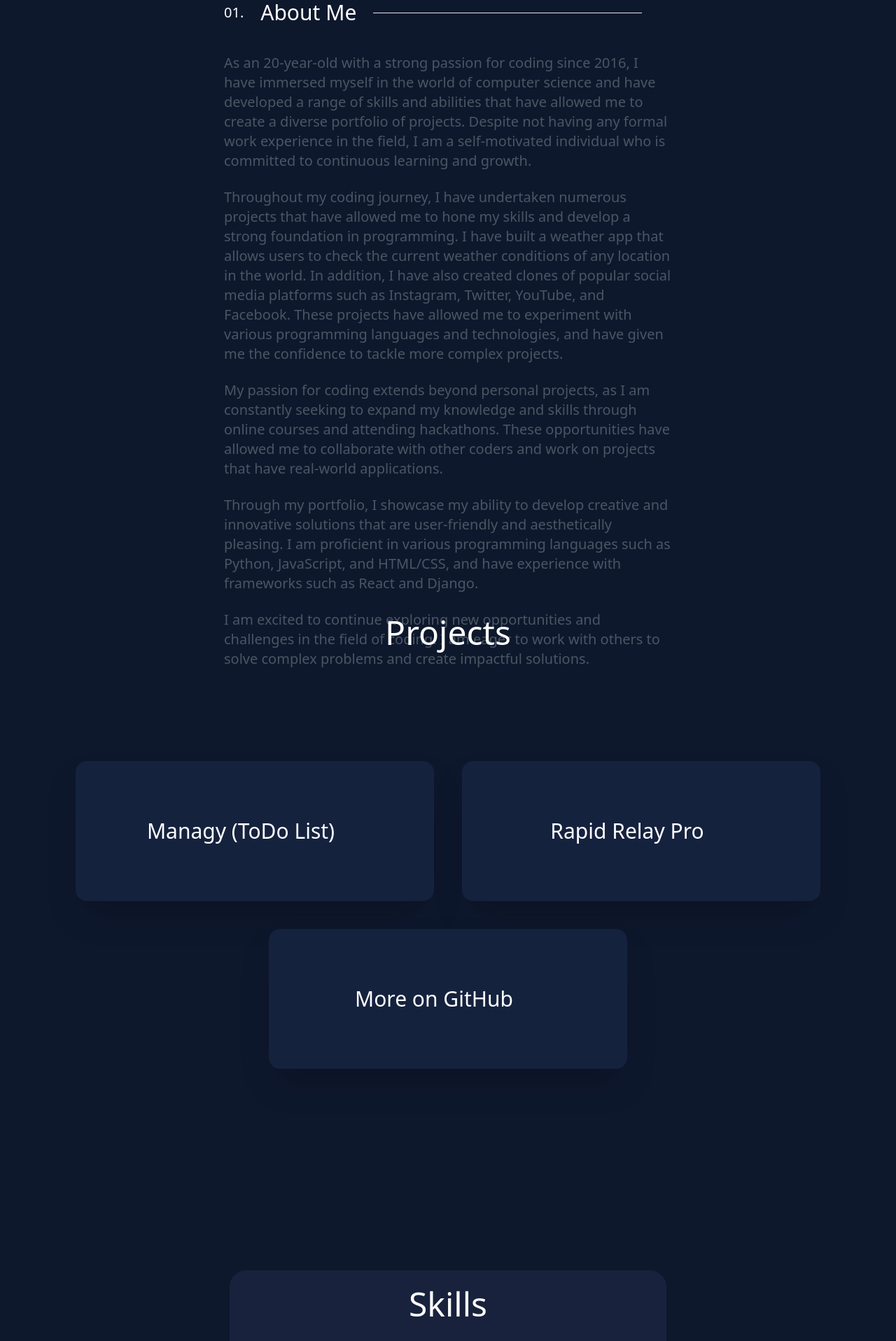
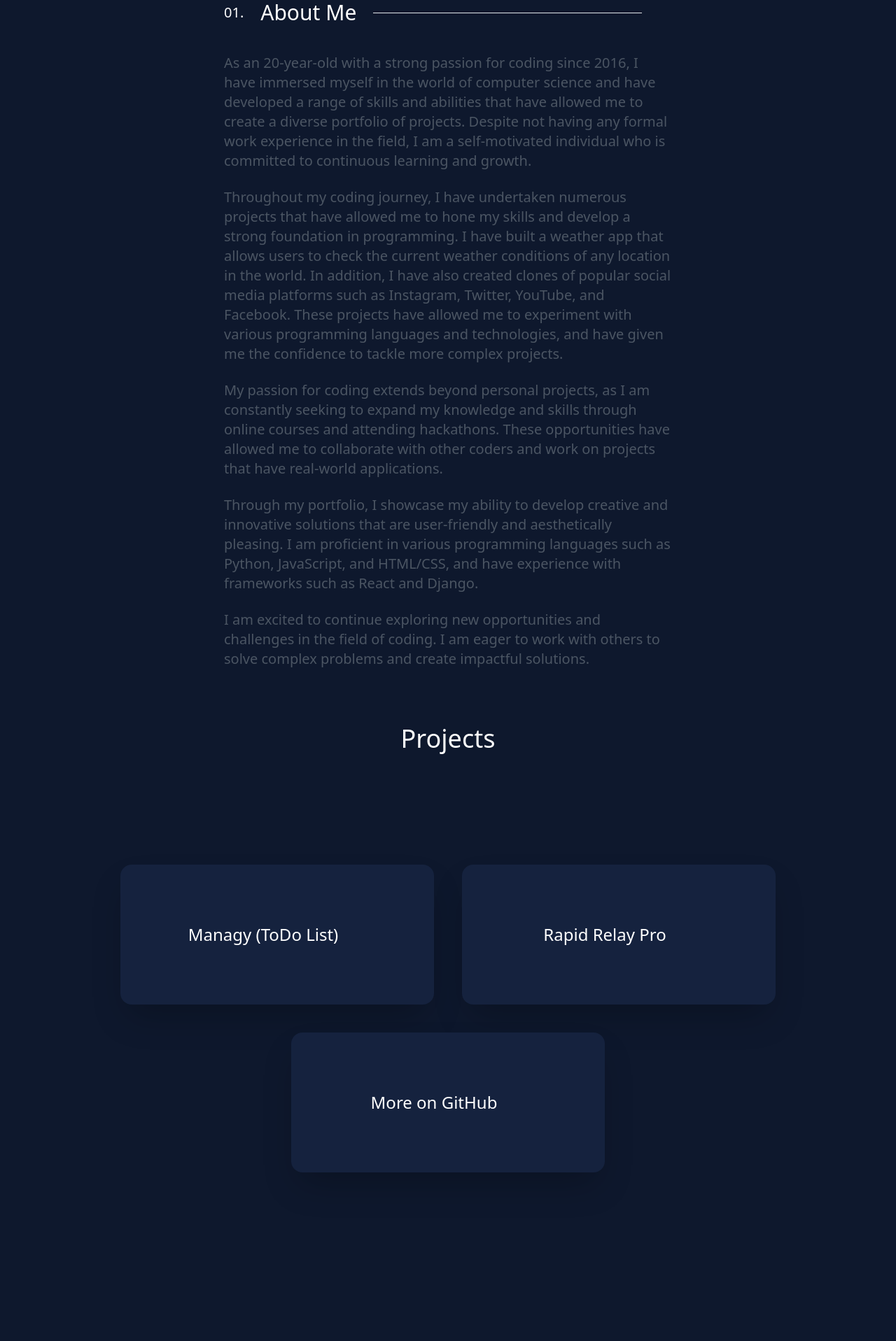
Before and after one commit to gillsukhman209/SinghPortfolio, a Next.js app: page / in a window 1280 px wide. Shown: the part 880-2797 px from the top of the page at 70% size. Built offline with nearby package versions, Linux system fonts and the light colour scheme.

Commit message:
responsiveness added

```diff
--- a/components/Card.js
+++ b/components/Card.js
@@ -7,10 +7,12 @@ function Card({ title, link }) {
       onClick={() => {
         window.open(link);
       }}
-      className="xl:w-[40%] h-[200px] bg-[#15223E] shadow-2xl rounded-2xl p-4  flex justify-center hover:scale-110 ease-in-out "
+      className="xl:w-[35%] xs:w-[80%]  h-[200px] bg-[#15223E] shadow-2xl rounded-2xl   p-4  flex justify-center hover:scale-110 ease-in-out "
     >
       <div className="flex gap-10 items-center justify-between ">
-        <div className=" text-3xl font-sans">{title}</div>
+        <div className="xs:text-lg md:text-2xl 4xl:text-3xl  font-sans">
+          {title}
+        </div>
         <div className="flex gap-4 cursor-pointer"></div>
       </div>
     </div>
--- a/components/Nav.js
+++ b/components/Nav.js
@@ -54,12 +54,12 @@ function Nav() {
                 <NavButton elementId="projects" title="Projects" />
                 <NavButton elementId="skills" title="Skills" />
                 <NavButton elementId="contact" title="Contact" />
-                <button
+                {/* <button
                   onClick={() => scrollView("resume")}
                   className="border border-white text-white h-10 w-24 shadow-xl rounded-md flex items-center justify-center font-semibold tracking-wide"
                 >
                   Resume
-                </button>
+                </button> */}
               </div>
             </div>
           </div>
--- a/components/NavButton.js
+++ b/components/NavButton.js
@@ -13,7 +13,7 @@ function NavButton({ elementId, title }) {
       className={
         title === "Portfolio"
           ? "text-3xl tracking-widest"
-          : "text-lg tracking-widest hover:scale-110 ease-in-out"
+          : "text-lg tracking-widest hover:scale-110 ease-in-out "
       }
       onClick={() => scrollView(elementId)}
     >
--- a/pages/About.js
+++ b/pages/About.js
@@ -2,7 +2,7 @@ import React from "react";
 
 function About() {
   return (
-    <div className="w-full h-screen  ">
+    <div className="w-full min-h-screen  ">
       <div className="  w-full flex items-center  justify-center h-full flex-col gap-20">
         <div className=" max-w-[80%] lg:max-w-[50%] 2xl:max-w-[50%] 3xl:max-w-[40%] flex flex-col gap-10 h-full text-xl text-gray-600">
           <h1 className="text-3xl text-white text-center  ">
--- a/pages/Contact.js
+++ b/pages/Contact.js
@@ -36,14 +36,14 @@ function Contact() {
     }
   };
   return (
-    <div className=" w-full h-screen flex items-center justify-center p-4 ">
-      <div className="w-[100%]  2xl:w-[30%] lg:w-[70%] h-[60%]  bg-[#15223E] flex  flex-col items-center justify-center  rounded-2xl shadow-2xl gap-10  ">
-        <h1 className="md:text-3xl text-2xl font-semibold ">Contact Me</h1>
+    <div className=" w-full min-h-screen flex items-start   justify-center p-4 ">
+      <div className="w-[100%]  2xl:w-[30%] lg:w-[70%] h-[800px] bg-[#15223E] flex  flex-col items-center justify-around  rounded-2xl shadow-2xl  ">
+        <h1 className="text-4xl font-semibold ">Contact Me</h1>
         <form
           onSubmit={(event) => {
             onSubmit(event);
           }}
-          className="flex flex-col gap-10 w-full items-center"
+          className="flex flex-col gap-10 w-full items-center mb-32"
         >
           <input
             type="text"
--- a/pages/Home.js
+++ b/pages/Home.js
@@ -3,12 +3,12 @@ import Image from "next/image";
 
 function Home() {
   return (
-    <div className="w-full p-16  flex items-center justify-center h-screen z-10 ">
+    <div className="w-full p-16  flex items-center justify-center min-h-screen  z-10 ">
       <div className="flex flex-col gap-10">
         <h1 className="text-[#91FCDC] sm:text-3xl text-2xl font-light">
           Hi, my name is
         </h1>
-        <div className="text-5xl sm:text-7xl font-semibold gap-5 flex flex-col">
+        <div className="text-5xl sm:text-7xl font-semibold gap-5 flex flex-col  ">
           <h1 className="text-[#CDD6F3]  ">Sukhmanpreet Singh</h1>
           <h1 className="text-gray-500 animate-pulse">Frontend Developer.</h1>
         </div>
--- a/pages/Projects.js
+++ b/pages/Projects.js
@@ -3,8 +3,10 @@ import Card from "../components/Card";
 
 function Projects() {
   return (
-    <div className="  w-full flex items-center  justify-center h-full flex-col gap-20 ">
-      <h1 className="text-5xl  text-white ">Projects</h1>
+    <div className="  w-full flex items-center  justify-start min-h-screen  flex-col gap-20  ">
+      <h1 className="4xl:text-5xl xs:text-3xl md:text-4xl  text-white ">
+        Projects
+      </h1>
       <div className="w-full flex gap-10 flex-wrap   items-center justify-center mt-20">
         <Card title="Managy (ToDo List)" link="https://managy.vercel.app" />
 
--- a/pages/Skills.js
+++ b/pages/Skills.js
@@ -15,12 +15,12 @@ import SkillCard from "../components/SkillCard";
 
 function Skills() {
   return (
-    <div className="w-full min-h-screen flex justify-center items-end p-4 ">
-      <div className=" w-[50%] h-[60%] bg-[#18223C] rounded-3xl flex flex-col items-center  p-6  ">
+    <div className="w-full min-h-screen flex justify-center items-start p-4  ">
+      <div className="xs:w-[100%] md:w-[50%] h-[60%] bg-[#18223C] rounded-3xl flex flex-col items-center  p-6  ">
         <div className="w-full  h-full flex items-center justify-center flex-col gap-20 ">
-          <div className=" text-5xl">Skills</div>
+          <div className=" md:text-4xl xs:text-3xl">Skills</div>
           <div className="w-full h-full ">
-            <ul className="flex flex-col  h-full text-xl gap-20 ">
+            <ul className="flex flex-col  h-full xs:text-xs md:text-xl gap-20 ">
               <div className="w-full flex gap-8">
                 <SkillCard
                   title="Javascript"
```
